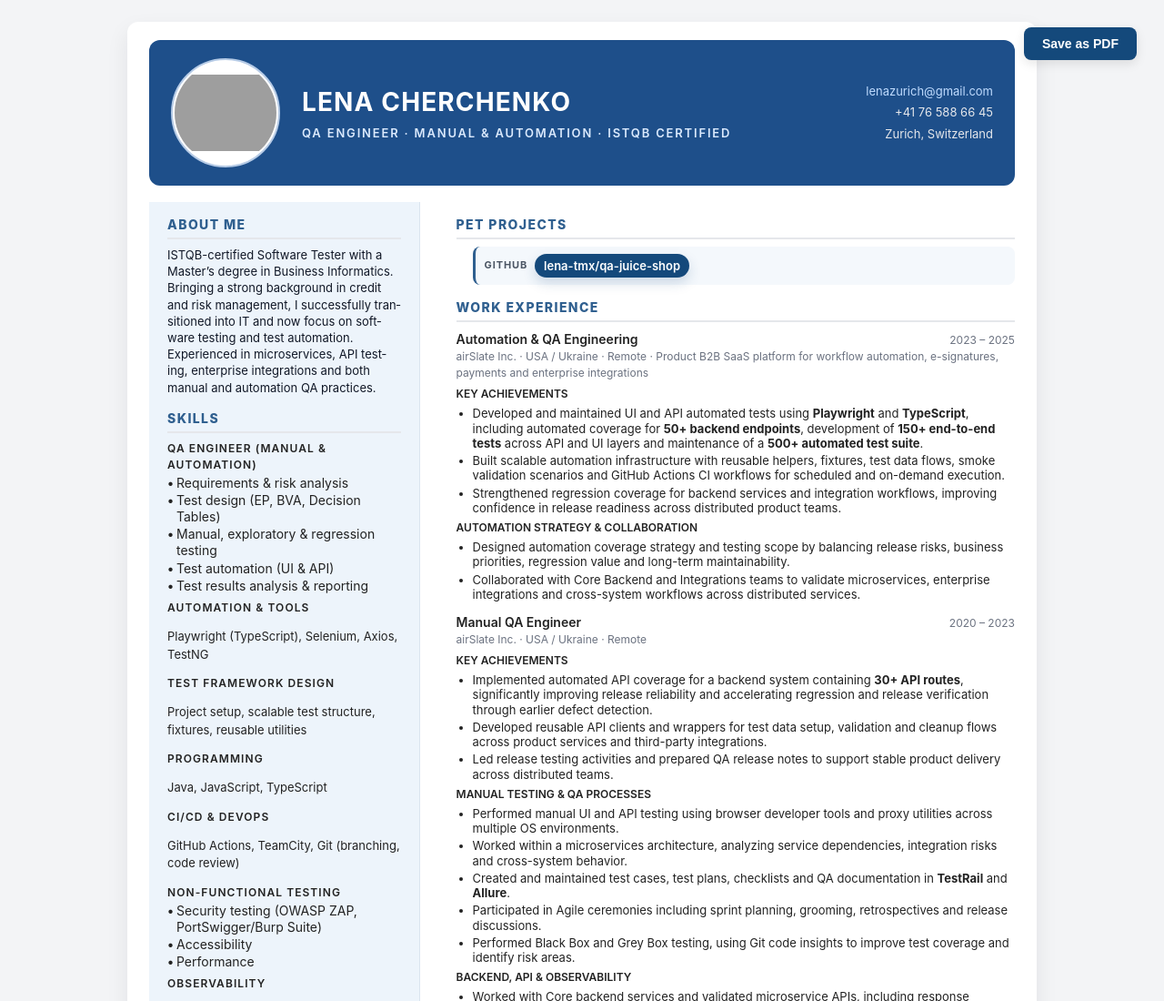
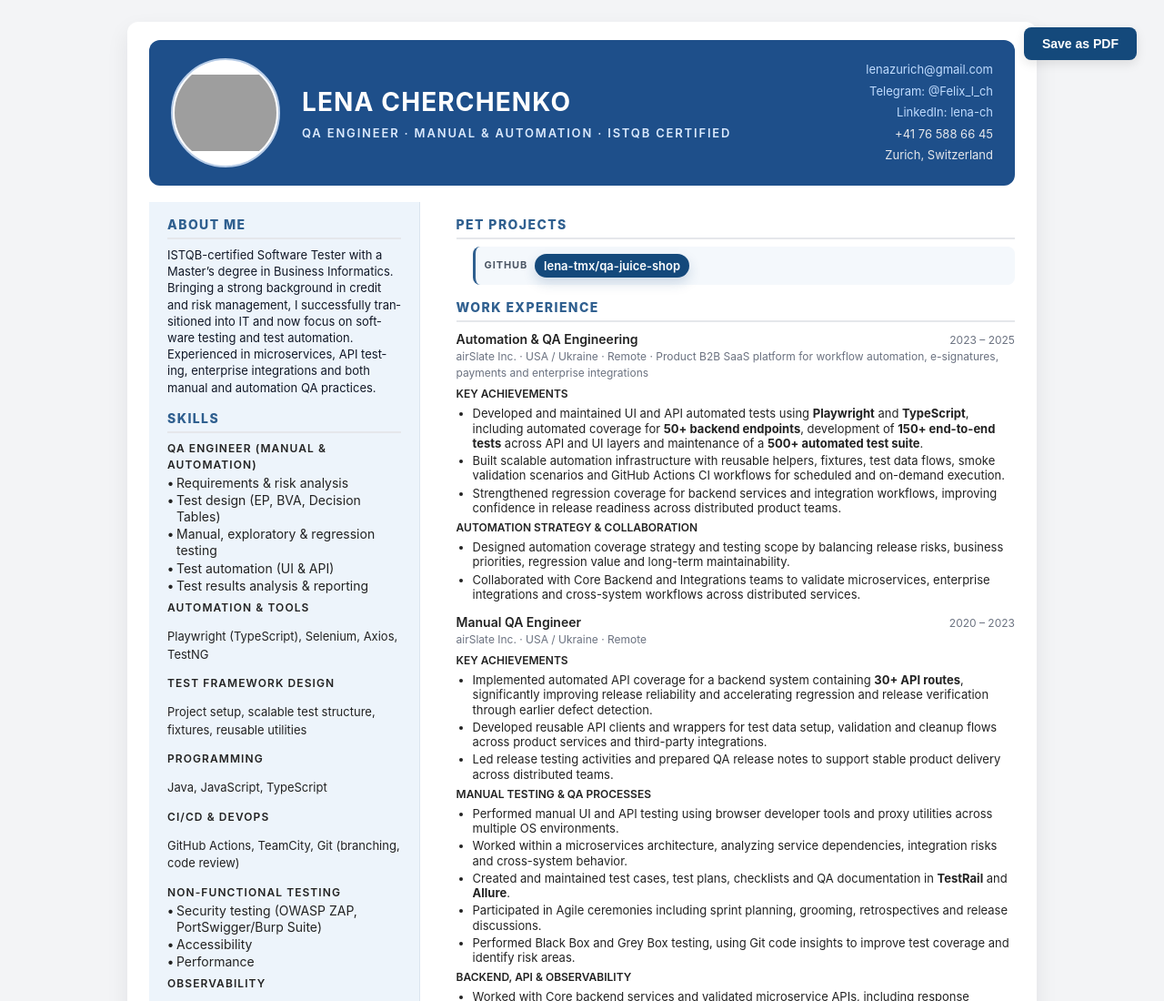
Before and after one commit to LenaChe-1234/cv-html, a website: page public/index.html in a window 1280 px wide. Shown: the top 1100 px of the page at 91% size. Drawn offline with Linux system fonts and the light colour scheme; grey boxes are pictures that could not be loaded.

Commit message:
Social links added

```diff
--- a/public/index.html
+++ b/public/index.html
@@ -23,6 +23,19 @@
             <div>
               <a href="mailto:lenazurich@gmail.com">lenazurich@gmail.com</a>
             </div>
+            <div>
+              <a href="https://t.me/Felix_l_ch" target="_blank" rel="noopener noreferrer"
+                >Telegram: @Felix_l_ch</a
+              >
+            </div>
+            <div>
+              <a
+                href="https://www.linkedin.com/in/lena-ch/"
+                target="_blank"
+                rel="noopener noreferrer"
+                >LinkedIn: lena-ch</a
+              >
+            </div>
             <button
               type="button"
               class="download-btn"
@@ -47,8 +60,8 @@
               ISTQB-certified Software Tester with a Master’s degree in Business Informatics.
               Bringing a strong background in credit and risk management, I successfully
               transitioned into IT and now focus on software testing and test automation.
-              Experienced in microservices, API testing, enterprise integrations and both manual
-              and automation QA practices.
+              Experienced in microservices, API testing, enterprise integrations and both manual and
+              automation QA practices.
             </p>
           </section>
 
@@ -308,8 +321,8 @@
 
               <ul class="bullets">
                 <li>
-                  Performed exploratory, smoke, system acceptance, regression and end-to-end
-                  testing across web and mobile products.
+                  Performed exploratory, smoke, system acceptance, regression and end-to-end testing
+                  across web and mobile products.
                 </li>
                 <li>
                   Executed predefined test scenarios and contributed to improving test coverage.
```
Also changed, not shown: 1 other file.
